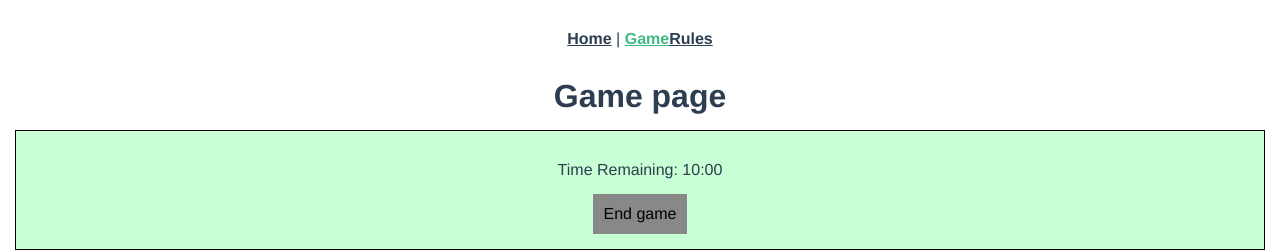
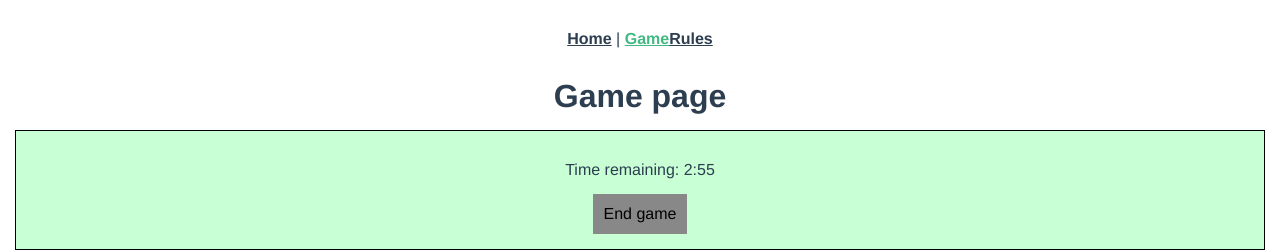
Before and after one commit to QuintenStr/Dabble-Team1, a Vue app: page /game in a window 1280 px wide. Shown: the top 252 px of the page. Built offline with nearby package versions, Linux system fonts and the light colour scheme.

Commit message:
Game Timer

```diff
--- a/src/components/Game/MainPage.vue
+++ b/src/components/Game/MainPage.vue
@@ -2,8 +2,8 @@
     <h1>Game page</h1>
     <main class="main__wrapper">
         <div class="main__infobox">
-            <p id="infobox__time">Time Remaining: 10:00</p>
-            <a href="#" class="button" id="infobox__end">End game</a>
+            <p class="infobox__timer">Time remaining: {{ minutes }}:{{ seconds.toString().padStart(2, '0') }}</p>
+            <a href="#" v-on:click="endGame" class="button" id="infobox__end">End game</a>
         </div>
         <div class="main__decks">
             <div class="decks__deck decks_deck1">
@@ -315,7 +315,41 @@
 </template>
 
 <script>
+export default {
+  data() {
+    return {
+      durationInSeconds: 180,
+      timeRemaining: 0,
+      timerInterval: null,
+    };
+  },
 
+  computed: {
+    minutes() {
+      return Math.floor(this.timeRemaining / 60);
+    },
+    seconds() {
+      return this.timeRemaining % 60;
+    },
+  },
+
+  mounted() {
+    this.timeRemaining = this.durationInSeconds;
+    this.timerInterval = setInterval(this.updateTimer, 1000);
+  },
+
+  methods: {
+    updateTimer() {
+      this.timeRemaining--;
+      if (this.timeRemaining == 0) {
+        clearInterval(this.timerInterval);
+      }
+    },
+    endGame() {
+      clearInterval(this.timerInterval);
+    },
+  }
+};
 </script>
 
 <style scoped>
```
